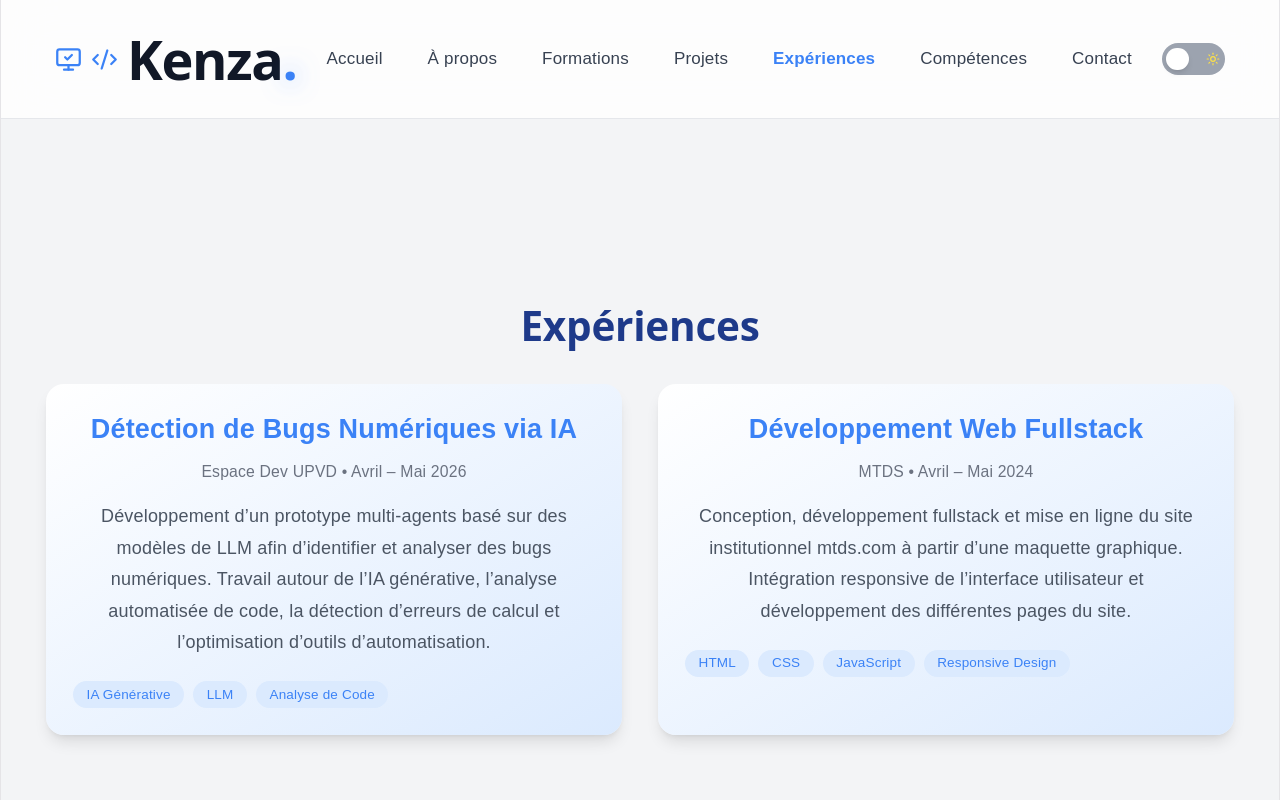
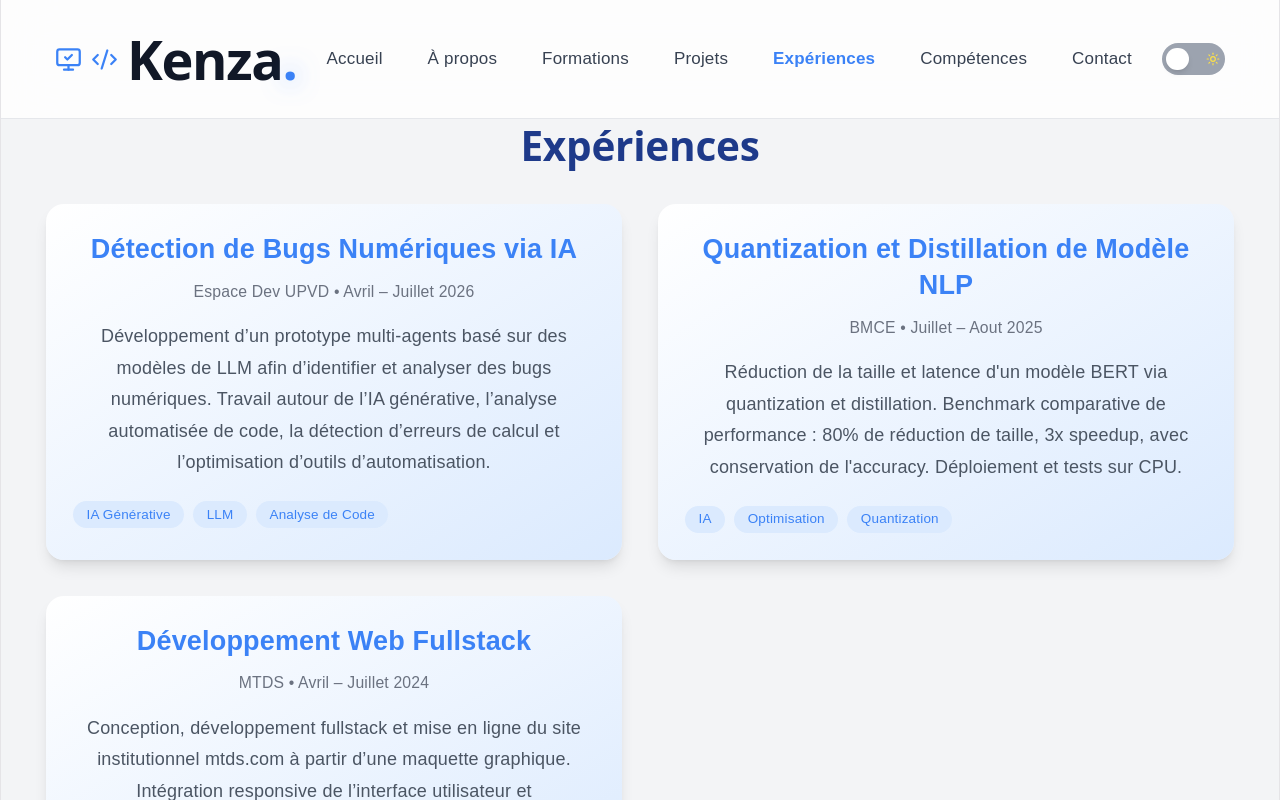
Before and after one commit to Kenzo2345/Portfolio, a React (Vite) app: page /experience in a window 1280 px wide. Shown: the top 800 px of the page. Built offline with nearby package versions, Linux system fonts and the light colour scheme.

Commit message:
add BMCE experience and update dates

```diff
--- a/src/components/Experience.jsx
+++ b/src/components/Experience.jsx
@@ -7,7 +7,7 @@ function Experience() {
         {/* Experience 1 */}
           <div className="bg-gradient-to-br from-white to-blue-100 dark:bg-[#1e293b] rounded-2xl p-6 shadow-lg hover:shadow-2xl hover:-translate-y-2 transition duration-300">
             <h3 className="text-2xl font-semibold mb-3 text-blue-500"> Détection de Bugs Numériques via IA</h3>
-            <p className="text-sm text-gray-500 dark:text-gray-400 mb-4"> Espace Dev UPVD • Avril – Mai 2026</p>
+            <p className="text-sm text-gray-500 dark:text-gray-400 mb-4"> Espace Dev UPVD • Avril – Juillet 2026</p>
             <p className="text-gray-600 leading-7"> Développement d’un prototype multi-agents basé sur des modèles de LLM afin d’identifier et analyser des bugs numériques. Travail autour de l’IA générative, l’analyse automatisée de code, la détection d’erreurs de calcul et l’optimisation d’outils d’automatisation.</p>
             <div className="mt-5 flex flex-wrap gap-2">
               <span className="bg-blue-100 text-blue-500 px-3 py-1 rounded-full text-xs"> IA Générative</span>
@@ -15,10 +15,24 @@ function Experience() {
               <span className="bg-blue-100 text-blue-500 px-3 py-1 rounded-full text-xs"> Analyse de Code </span>
             </div>
           </div>
-        {/* Experience 2 */}
+          {/* Experience 2 */}
+          <div className="bg-gradient-to-br from-white to-blue-100 dark:bg-[#1e293b] rounded-2xl p-6 shadow-lg hover:shadow-2xl hover:-translate-y-2 transition duration-300">
+            <h3 className="text-2xl font-semibold mb-3 text-blue-500"> Quantization et Distillation de Modèle NLP</h3>
+            <p className="text-sm text-gray-500 dark:text-gray-400 mb-4"> BMCE • Juillet – Aout 2025</p>
+            <p className="text-gray-600 leading-7"> Réduction de la taille et latence d'un modèle BERT via quantization et distillation.
+Benchmark comparative de performance : 80% de réduction de taille, 3x speedup, avec
+conservation de l'accuracy. Déploiement et tests sur CPU.
+</p>
+            <div className="mt-5 flex flex-wrap gap-2">
+              <span className="bg-blue-100 text-blue-500 px-3 py-1 rounded-full text-xs"> IA</span>
+              <span className="bg-blue-100 text-blue-500 px-3 py-1 rounded-full text-xs"> Optimisation</span>
+              <span className="bg-blue-100 text-blue-500 px-3 py-1 rounded-full text-xs"> Quantization </span>
+            </div>
+          </div>
+        {/* Experience 3 */}
         <div className="bg-gradient-to-br from-white to-blue-100 dark:bg-[#1e293b] rounded-2xl p-6 shadow-lg hover:shadow-2xl hover:-translate-y-2 transition duration-300">
           <h3 className="text-2xl font-semibold mb-3 text-blue-500"> Développement Web Fullstack</h3>
-          <p className="text-sm text-gray-500 mb-4"> MTDS • Avril – Mai 2024</p>
+          <p className="text-sm text-gray-500 mb-4"> MTDS • Avril – Juillet 2024</p>
           <p className="text-gray-600  leading-7"> Conception, développement fullstack et mise en ligne du site institutionnel mtds.com à partir d’une maquette graphique.
           Intégration responsive de l’interface utilisateur et développement des différentes pages du site.</p>
           <div className="mt-5 flex flex-wrap gap-2">
```
